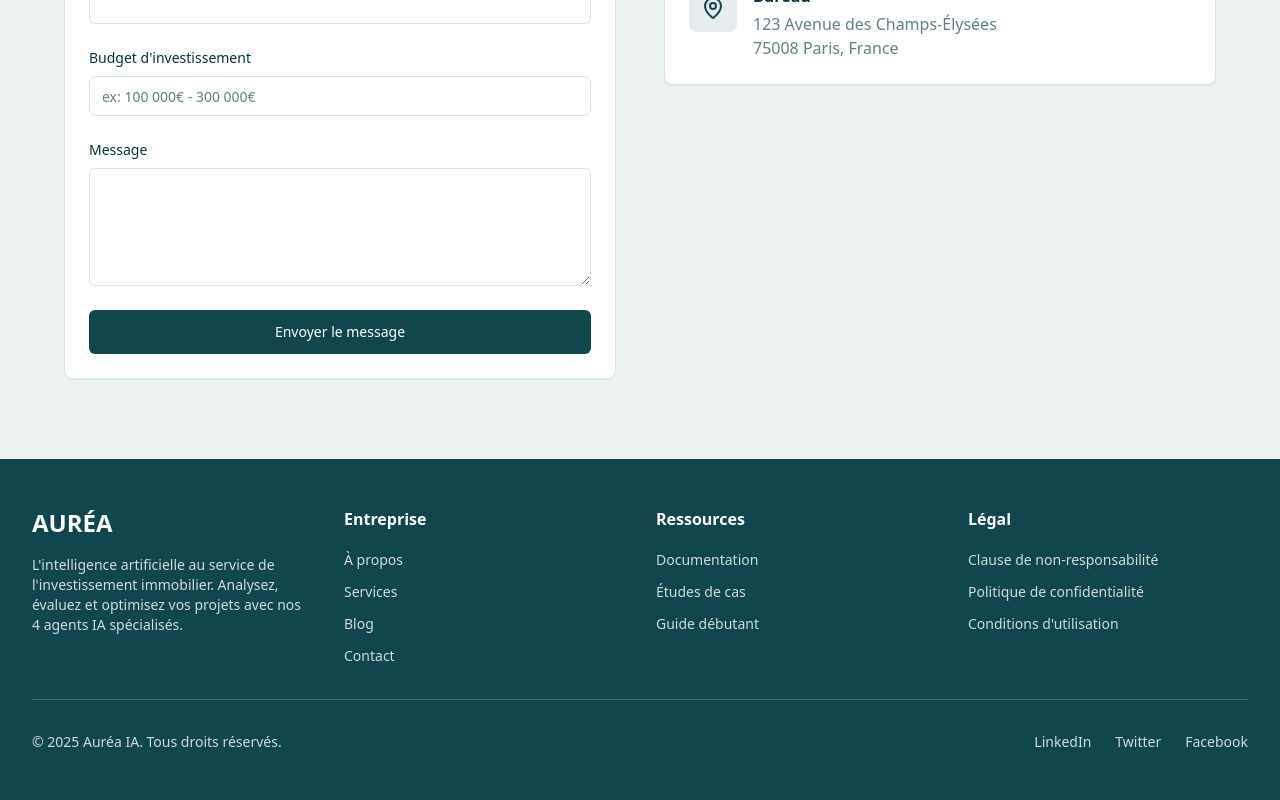
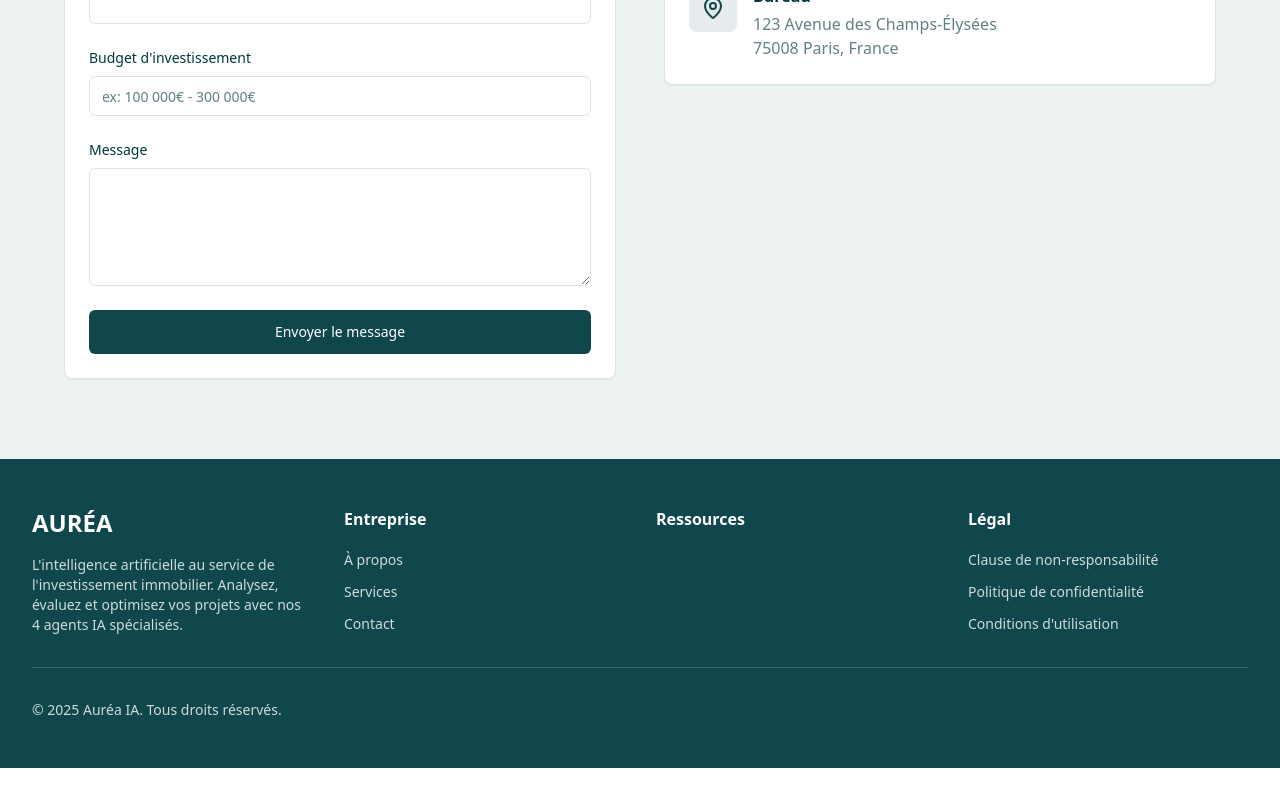
Before and after one commit to andytarrieu/dev-echo-lab, a React (Vite) app: page /contact in a window 1280 px wide. Shown: the part 609-1409 px from the top of the page. After the commit the page ends 1377 px from the top, so only its background shows below. Built offline with nearby package versions, Linux system fonts and the light colour scheme; the HTML template or start-up script is replaced by a standard one.

Commit message:
Remove footer links

```diff
--- a/src/components/Footer.tsx
+++ b/src/components/Footer.tsx
@@ -7,14 +7,9 @@ const Footer = () => {
     Entreprise: [
       { label: "À propos", path: "/team" },
       { label: "Services", path: "/services" },
-      { label: "Blog", path: "/insights" },
       { label: "Contact", path: "/contact" },
     ],
-    Ressources: [
-      { label: "Documentation", path: "/insights" },
-      { label: "Études de cas", path: "/insights" },
-      { label: "Guide débutant", path: "/contact" },
-    ],
+    Ressources: [],
     Légal: [
       { label: "Clause de non-responsabilité", path: "/security" },
       { label: "Politique de confidentialité", path: "/privacy" },
@@ -59,17 +54,6 @@ const Footer = () => {
             <p className="text-primary-foreground/80 text-sm">
               © {currentYear} Auréa IA. Tous droits réservés.
             </p>
-            <div className="flex space-x-6 mt-4 md:mt-0">
-              <a href="#" className="text-primary-foreground/80 hover:text-accent transition-colors text-sm">
-                LinkedIn
-              </a>
-              <a href="#" className="text-primary-foreground/80 hover:text-accent transition-colors text-sm">
-                Twitter
-              </a>
-              <a href="#" className="text-primary-foreground/80 hover:text-accent transition-colors text-sm">
-                Facebook
-              </a>
-            </div>
           </div>
         </div>
       </div>
```
